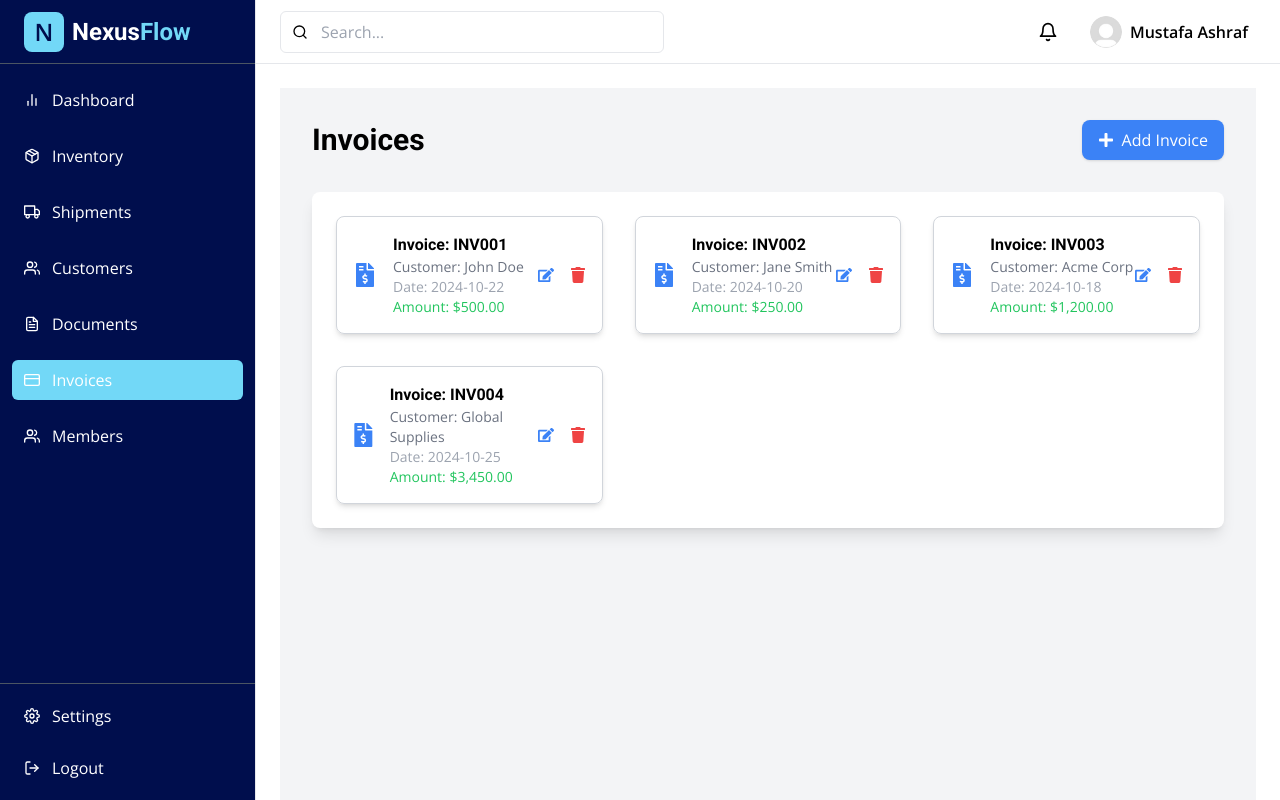
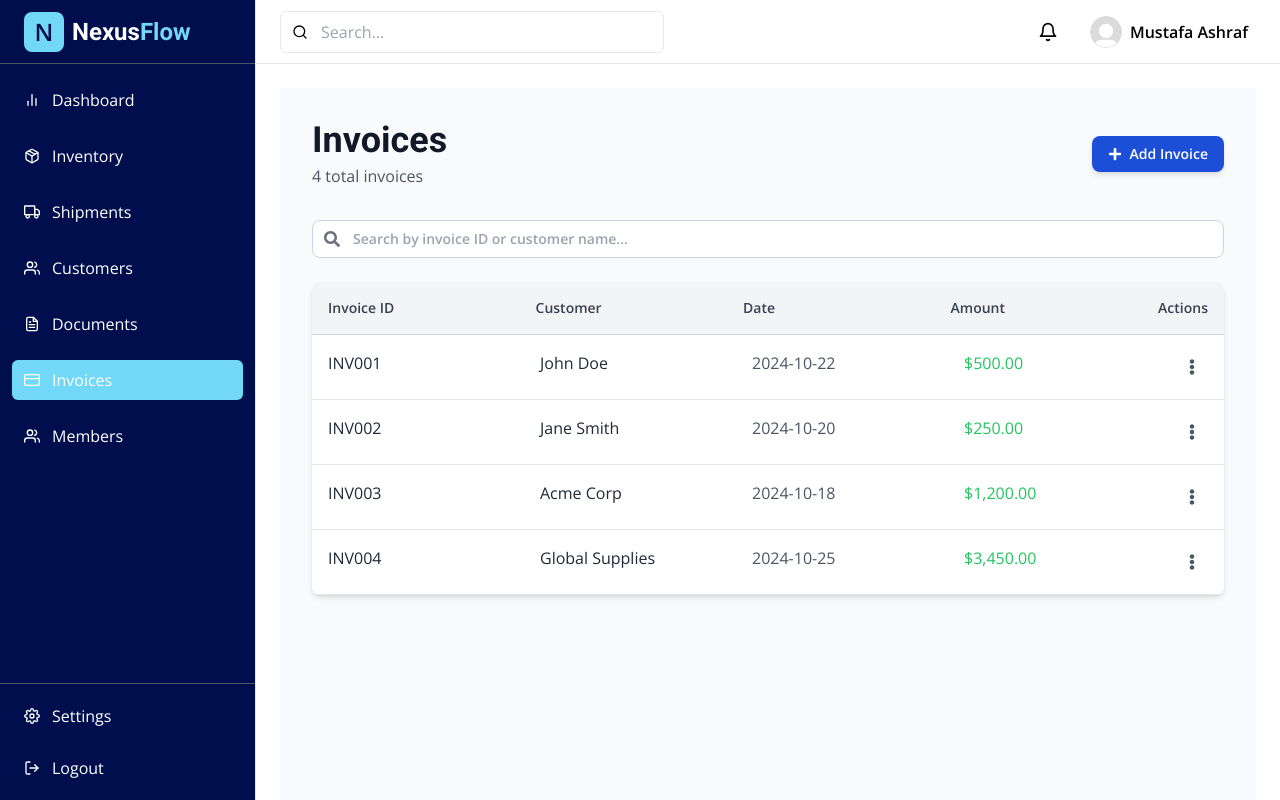
Before and after one commit to MustafaAFarag/SME-Huawei, a React (Vite) app: page /invoices in a window 1280 px wide. Built offline with nearby package versions, Linux system fonts and the light colour scheme.

Commit message:
Documents and Invoices Re-designed

```diff
--- a/src/pages/Documents.tsx
+++ b/src/pages/Documents.tsx
@@ -1,6 +1,12 @@
 import { useState } from 'react';
-import { motion } from 'framer-motion';
-import { FaFileAlt, FaEdit, FaTrash, FaPlus } from 'react-icons/fa';
+import {
+  Menu,
+  MenuButton,
+  MenuItem,
+  MenuItems,
+  Transition,
+} from '@headlessui/react';
+import { FaEdit, FaTrash, FaPlus, FaEllipsisV, FaSearch } from 'react-icons/fa';
 
 const documentData = [
   {
@@ -29,55 +35,172 @@ const documentData = [
   },
 ];
 
+const documentTypes = [
+  'All',
+  'Invoice',
+  'Shipment',
+  'Order',
+  'Catalog',
+] as const;
+
 function Documents() {
   const [documents] = useState(documentData);
+  const [searchTerm, setSearchTerm] = useState('');
+  const [selectedType, setSelectedType] = useState('All');
+
+  const filteredDocuments = documents.filter((doc) => {
+    const matchesSearch =
+      doc.id.toLowerCase().includes(searchTerm.toLowerCase()) ||
+      doc.name.toLowerCase().includes(searchTerm.toLowerCase());
+
+    const matchesType = selectedType === 'All' || doc.type === selectedType;
+
+    return matchesSearch && matchesType;
+  });
+
+  const FilterDropdown = ({
+    options,
+    value,
+    onChange,
+    label,
+  }: {
+    options: readonly string[];
+    value: string;
+    onChange: (value: string) => void;
+    label: string;
+  }) => (
+    <Menu as="div" className="relative">
+      <MenuButton className="flex items-center gap-2 rounded-lg border border-gray-300 px-4 py-2 text-sm font-semibold text-gray-800 hover:bg-gray-50">
+        {label}: {value}
+      </MenuButton>
+      <Transition
+        enter="transition duration-100 ease-out"
+        enterFrom="transform scale-95 opacity-0"
+        enterTo="transform scale-100 opacity-100"
+        leave="transition duration-75 ease-out"
+        leaveFrom="transform scale-100 opacity-100"
+        leaveTo="transform scale-95 opacity-0"
+      >
+        <MenuItems className="absolute right-0 z-50 mt-2 w-40 rounded-lg bg-white py-1 shadow-lg">
+          {options.map((option) => (
+            <MenuItem key={option}>
+              {({ active }) => (
+                <button
+                  className={`${active ? 'bg-gray-100' : ''} w-full px-4 py-2 text-left text-sm font-semibold text-gray-800`}
+                  onClick={() => onChange(option)}
+                >
+                  {option}
+                </button>
+              )}
+            </MenuItem>
+          ))}
+        </MenuItems>
+      </Transition>
+    </Menu>
+  );
 
   return (
-    <div className="min-h-screen bg-gray-100 p-8">
-      <motion.div
-        initial={{ opacity: 0, y: -20 }}
-        animate={{ opacity: 1, y: 0 }}
-        transition={{ duration: 0.5 }}
-        className="mb-8 flex items-center justify-between"
-      >
-        <h1 className="text-3xl font-bold">Documents</h1>
-        <button className="inline-flex items-center rounded-lg bg-blue-500 px-4 py-2 text-white shadow transition duration-200 hover:bg-blue-600">
-          <FaPlus className="mr-2" /> Add Document
+    <div className="min-h-screen bg-gray-50 p-8">
+      {/* Header */}
+      <div className="mb-8 flex items-center justify-between">
+        <div>
+          <h1 className="text-4xl font-bold text-gray-900">Documents</h1>
+          <p className="mt-1 text-base text-gray-600">
+            {filteredDocuments.length} total documents
+          </p>
+        </div>
+        <button className="inline-flex items-center gap-2 rounded-lg bg-blue-700 px-4 py-2 text-sm font-semibold text-white shadow-md hover:bg-blue-800">
+          <FaPlus /> Add Document
         </button>
-      </motion.div>
+      </div>
 
-      <motion.div
-        initial={{ opacity: 0, x: -20 }}
-        animate={{ opacity: 1, x: 0 }}
-        transition={{ delay: 0.2, duration: 0.5 }}
-        className="rounded-lg bg-white p-6 shadow-lg"
-      >
-        <div className="grid grid-cols-1 gap-8 lg:grid-cols-2 xl:grid-cols-3">
-          {documents.map((doc) => (
+      {/* Filters */}
+      <div className="mb-6 flex items-center gap-4">
+        <div className="relative flex-1">
+          <FaSearch className="absolute left-3 top-1/2 -translate-y-1/2 text-gray-500" />
+          <input
+            type="text"
+            placeholder="Search by document ID or name..."
+            className="w-full rounded-lg border border-gray-300 py-2 pl-10 pr-4 text-sm font-semibold focus:border-blue-600 focus:outline-none focus:ring-1 focus:ring-blue-600"
+            value={searchTerm}
+            onChange={(e) => setSearchTerm(e.target.value)}
+          />
+        </div>
+        <FilterDropdown
+          options={documentTypes}
+          value={selectedType}
+          onChange={setSelectedType}
+          label="Type"
+        />
+      </div>
+
+      {/* Documents Table */}
+      <div className="overflow-hidden rounded-lg bg-white shadow-md">
+        <div className="grid grid-cols-[1fr,2fr,1fr,auto] gap-4 border-b border-gray-300 bg-gray-100 p-4 text-sm font-bold text-gray-700">
+          <div>Document ID</div>
+          <div>Name</div>
+          <div>Type</div>
+          <div>Actions</div>
+        </div>
+
+        {filteredDocuments.map((doc) => (
           <div
             key={doc.id}
-              className="flex items-center justify-between rounded-lg border border-gray-300 p-4 shadow-md"
+            className="grid grid-cols-[1fr,2fr,1fr,auto] gap-4 border-b border-gray-200 p-4 text-gray-700 hover:bg-gray-50"
           >
-              <div className="flex items-center gap-4">
-                <FaFileAlt className="text-2xl text-blue-500" />
-                <div>
-                  <h3 className="font-semibold">{doc.name}</h3>
-                  <p className="text-sm text-gray-500">{doc.type}</p>
-                  <p className="text-sm text-gray-400">{doc.date}</p>
-                </div>
-              </div>
-              <div className="flex gap-4">
-                <button className="text-blue-500 hover:text-blue-700">
-                  <FaEdit />
+            <div className="font-medium text-gray-800">{doc.id}</div>
+            <div className="font-medium text-gray-800">{doc.name}</div>
+            <div className="text-gray-600">{doc.type}</div>
+            <div className="flex items-center justify-end">
+              <Menu as="div" className="relative">
+                <MenuButton className="rounded-full p-2 text-gray-600 hover:bg-gray-100">
+                  <FaEllipsisV />
+                </MenuButton>
+                <Transition
+                  enter="transition duration-100 ease-out"
+                  enterFrom="transform scale-95 opacity-0"
+                  enterTo="transform scale-100 opacity-100"
+                  leave="transition duration-75 ease-out"
+                  leaveFrom="transform scale-100 opacity-100"
+                  leaveTo="transform scale-95 opacity-0"
+                >
+                  <MenuItems className="absolute right-0 z-[60] mt-2 w-32 rounded-lg bg-white py-1 shadow-lg">
+                    <MenuItem>
+                      {({ active }) => (
+                        <button
+                          className={`flex w-full items-center gap-2 px-4 py-2 text-left text-sm font-semibold text-gray-800 ${active ? 'bg-gray-100' : ''}`}
+                        >
+                          <FaEdit className="text-blue-700" /> Edit
                         </button>
-                <button className="text-red-500 hover:text-red-700">
-                  <FaTrash />
+                      )}
+                    </MenuItem>
+                    <MenuItem>
+                      {({ active }) => (
+                        <button
+                          className={`flex w-full items-center gap-2 px-4 py-2 text-left text-sm font-semibold text-gray-800 ${active ? 'bg-gray-100' : ''}`}
+                        >
+                          <FaTrash className="text-red-700" /> Delete
                         </button>
+                      )}
+                    </MenuItem>
+                  </MenuItems>
+                </Transition>
+              </Menu>
             </div>
           </div>
         ))}
+
+        {filteredDocuments.length === 0 && (
+          <div className="mt-8 flex flex-col items-center justify-center rounded-lg bg-white p-8 text-center">
+            <h3 className="text-lg font-semibold text-gray-900">
+              No documents found
+            </h3>
+            <p className="mt-1 text-gray-500">
+              Try adjusting your search or filter criteria.
+            </p>
           </div>
-      </motion.div>
+        )}
+      </div>
     </div>
   );
 }
--- a/src/pages/Invoices.tsx
+++ b/src/pages/Invoices.tsx
@@ -1,6 +1,12 @@
 import { useState } from 'react';
-import { motion } from 'framer-motion';
-import { FaFileInvoiceDollar, FaEdit, FaTrash, FaPlus } from 'react-icons/fa';
+import {
+  Menu,
+  MenuButton,
+  MenuItem,
+  MenuItems,
+  Transition,
+} from '@headlessui/react';
+import { FaEdit, FaTrash, FaPlus, FaSearch, FaEllipsisV } from 'react-icons/fa';
 
 const invoiceData = [
   { id: 'INV001', customer: 'John Doe', amount: '$500.00', date: '2024-10-22' },
@@ -26,58 +32,112 @@ const invoiceData = [
 
 function Invoices() {
   const [invoices] = useState(invoiceData);
+  const [searchTerm, setSearchTerm] = useState('');
+
+  const filteredInvoices = invoices.filter(
+    (invoice) =>
+      invoice.id.toLowerCase().includes(searchTerm.toLowerCase()) ||
+      invoice.customer.toLowerCase().includes(searchTerm.toLowerCase()),
+  );
 
   return (
-    <div className="min-h-screen bg-gray-100 p-8">
-      <motion.div
-        initial={{ opacity: 0, y: -20 }}
-        animate={{ opacity: 1, y: 0 }}
-        transition={{ duration: 0.5 }}
-        className="mb-8 flex items-center justify-between"
-      >
-        <h1 className="text-3xl font-bold">Invoices</h1>
-        <button className="inline-flex items-center rounded-lg bg-blue-500 px-4 py-2 text-white shadow transition duration-200 hover:bg-blue-600">
-          <FaPlus className="mr-2" /> Add Invoice
+    <div className="min-h-screen bg-gray-50 p-8">
+      {/* Header */}
+      <div className="mb-8 flex items-center justify-between">
+        <div>
+          <h1 className="text-4xl font-bold text-gray-900">Invoices</h1>
+          <p className="mt-1 text-base text-gray-600">
+            {filteredInvoices.length} total invoices
+          </p>
+        </div>
+        <button className="inline-flex items-center gap-2 rounded-lg bg-blue-700 px-4 py-2 text-sm font-semibold text-white shadow-md hover:bg-blue-800">
+          <FaPlus /> Add Invoice
         </button>
-      </motion.div>
+      </div>
 
-      <motion.div
-        initial={{ opacity: 0, x: -20 }}
-        animate={{ opacity: 1, x: 0 }}
-        transition={{ delay: 0.2, duration: 0.5 }}
-        className="rounded-lg bg-white p-6 shadow-lg"
-      >
-        <div className="grid grid-cols-1 gap-8 lg:grid-cols-2 xl:grid-cols-3">
-          {invoices.map((invoice) => (
+      {/* Search Bar */}
+      <div className="mb-6 flex items-center">
+        <div className="relative flex-1">
+          <FaSearch className="absolute left-3 top-1/2 -translate-y-1/2 text-gray-500" />
+          <input
+            type="text"
+            placeholder="Search by invoice ID or customer name..."
+            className="w-full rounded-lg border border-gray-300 py-2 pl-10 pr-4 text-sm font-semibold focus:border-blue-600 focus:outline-none focus:ring-1 focus:ring-blue-600"
+            value={searchTerm}
+            onChange={(e) => setSearchTerm(e.target.value)}
+          />
+        </div>
+      </div>
+
+      {/* Invoices Table */}
+      <div className="overflow-hidden rounded-lg bg-white shadow-md">
+        <div className="grid grid-cols-[1fr,1fr,1fr,1fr,auto] gap-4 border-b border-gray-300 bg-gray-100 p-4 text-sm font-bold text-gray-700">
+          <div>Invoice ID</div>
+          <div>Customer</div>
+          <div>Date</div>
+          <div>Amount</div>
+          <div>Actions</div>
+        </div>
+
+        {filteredInvoices.map((invoice) => (
           <div
             key={invoice.id}
-              className="flex items-center justify-between rounded-lg border border-gray-300 p-4 shadow-md"
+            className="grid grid-cols-[1fr,1fr,1fr,1fr,auto] border-b border-gray-200 p-4 text-gray-700 hover:bg-gray-50"
           >
-              <div className="flex items-center gap-4">
-                <FaFileInvoiceDollar className="text-2xl text-blue-500" />
-                <div>
-                  <h3 className="font-semibold">Invoice: {invoice.id}</h3>
-                  <p className="text-sm text-gray-500">
-                    Customer: {invoice.customer}
-                  </p>
-                  <p className="text-sm text-gray-400">Date: {invoice.date}</p>
-                  <p className="text-sm text-green-500">
-                    Amount: {invoice.amount}
-                  </p>
-                </div>
-              </div>
-              <div className="flex gap-4">
-                <button className="text-blue-500 hover:text-blue-700">
-                  <FaEdit />
+            <div className="font-medium text-gray-800">{invoice.id}</div>
+            <div className="font-medium text-gray-800">{invoice.customer}</div>
+            <div className="text-gray-600">{invoice.date}</div>
+            <div className="text-green-500">{invoice.amount}</div>
+            <div className="flex items-center justify-end">
+              <Menu as="div" className="relative">
+                <MenuButton className="rounded-full p-2 text-gray-600 hover:bg-gray-100">
+                  <FaEllipsisV />
+                </MenuButton>
+                <Transition
+                  enter="transition duration-100 ease-out"
+                  enterFrom="transform scale-95 opacity-0"
+                  enterTo="transform scale-100 opacity-100"
+                  leave="transition duration-75 ease-out"
+                  leaveFrom="transform scale-100 opacity-100"
+                  leaveTo="transform scale-95 opacity-0"
+                >
+                  <MenuItems className="absolute right-0 z-[60] mt-2 w-32 rounded-lg bg-white py-1 shadow-lg">
+                    <MenuItem>
+                      {({ active }) => (
+                        <button
+                          className={`flex w-full items-center gap-2 px-4 py-2 text-left text-sm font-semibold text-gray-800 ${active ? 'bg-gray-100' : ''}`}
+                        >
+                          <FaEdit className="text-blue-700" /> Edit
                         </button>
-                <button className="text-red-500 hover:text-red-700">
-                  <FaTrash />
+                      )}
+                    </MenuItem>
+                    <MenuItem>
+                      {({ active }) => (
+                        <button
+                          className={`flex w-full items-center gap-2 px-4 py-2 text-left text-sm font-semibold text-gray-800 ${active ? 'bg-gray-100' : ''}`}
+                        >
+                          <FaTrash className="text-red-700" /> Delete
                         </button>
+                      )}
+                    </MenuItem>
+                  </MenuItems>
+                </Transition>
+              </Menu>
             </div>
           </div>
         ))}
+
+        {filteredInvoices.length === 0 && (
+          <div className="mt-8 flex flex-col items-center justify-center rounded-lg bg-white p-8 text-center">
+            <h3 className="text-lg font-semibold text-gray-900">
+              No invoices found
+            </h3>
+            <p className="mt-1 text-gray-500">
+              Try adjusting your search criteria.
+            </p>
           </div>
-      </motion.div>
+        )}
+      </div>
     </div>
   );
 }
```
Also changed, not shown: src/pages/Customers.tsx (+40 -12 lines). Lines whose indentation alone changed are shown as unchanged.
